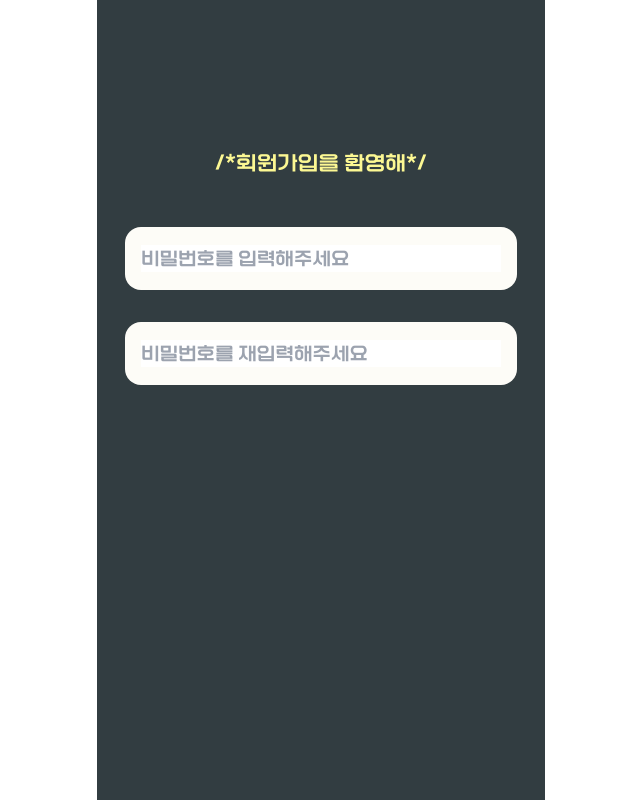
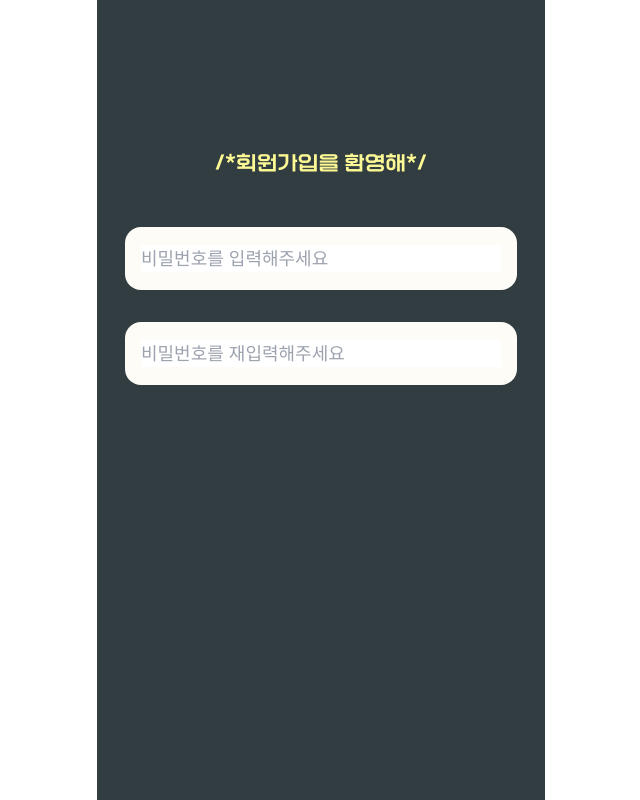
Before and after one commit to mato268/new_SNS, a React (Create React App) app in the folder newsns/: page /signUp/password in a window 1280 px wide. Shown: the whole page, without its empty margins (319-959 px from the left). Built offline with nearby package versions, Linux system fonts and the light colour scheme; no server answers.

Commit message:
feat : 인풋 폰트 삭제

```diff
--- a/newsns/src/SignUpPassword.tsx
+++ b/newsns/src/SignUpPassword.tsx
@@ -81,7 +81,7 @@ export default function SignUpPage() {
       <div className="flex mt-2 px-7 justify-center flex-col">
         <form>
           <Input
-            type="text"
+            type="password"
             sizes="large"
             colors="white"
             rightNode={
--- a/newsns/src/components/Input.tsx
+++ b/newsns/src/components/Input.tsx
@@ -1,6 +1,5 @@
 import { cva, type VariantProps } from "class-variance-authority";
 import { InputHTMLAttributes, ReactNode, Ref, forwardRef } from "react";
-import React from "react";
 
 interface InputProps
   extends InputHTMLAttributes<HTMLInputElement>,
@@ -12,8 +11,8 @@ interface InputProps
 const inputContainer = cva("px-4 flex items-center justify-between w-full ", {
   variants: {
     sizes: {
-      large: "text-large font-korea w-full h-lg",
-      small: "text-base font-korea w-full h-sm",
+      large: "text-large w-full h-lg",
+      small: "text-base w-full h-sm",
     },
     colors: {
       white: "bg-white outline-0 indent-5",
```
